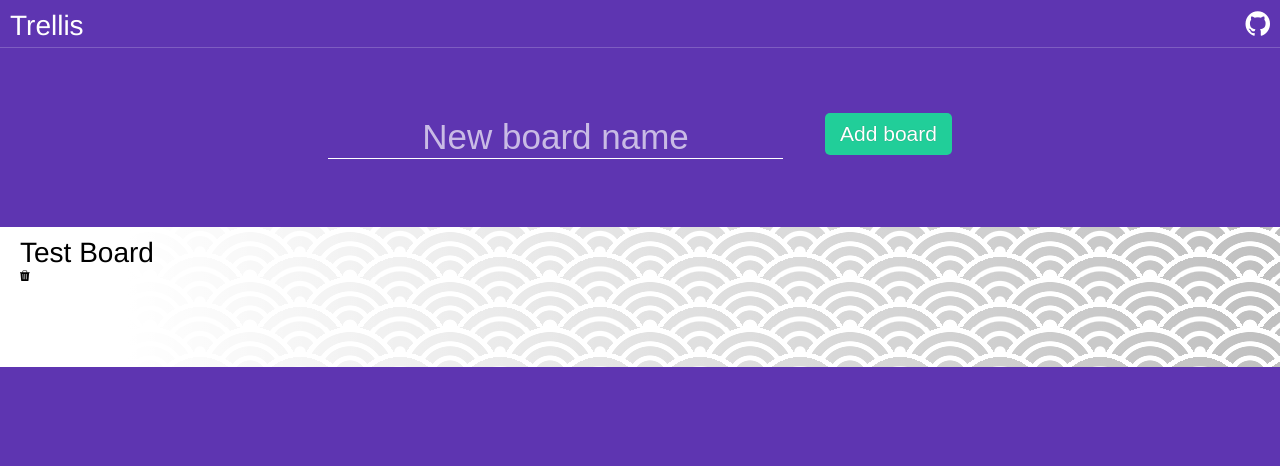
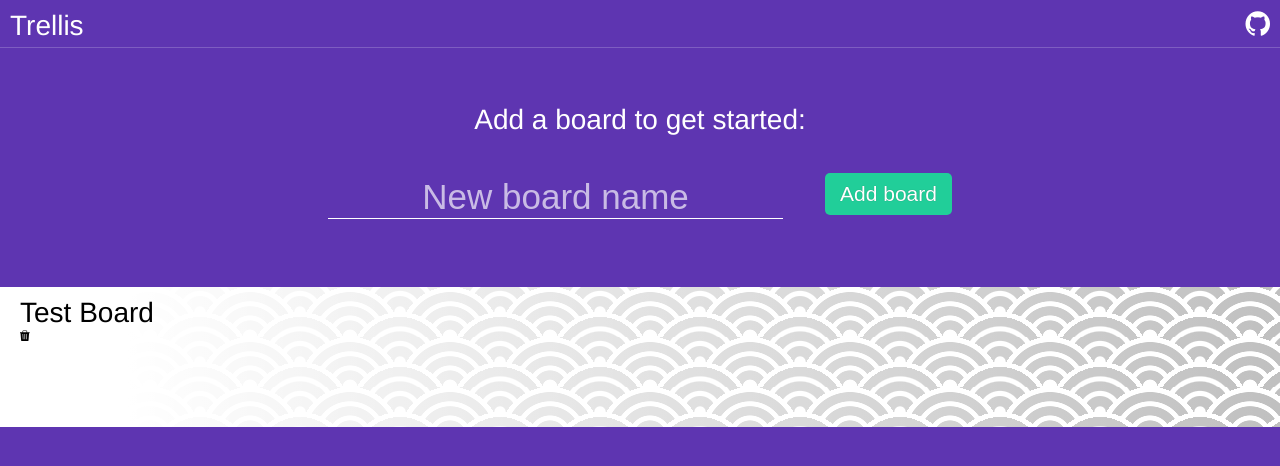
Before and after one commit to hooskers/trellis, a React app: page /#/ in a window 1280 px wide. Shown: the top 466 px of the page. Built offline with nearby package versions, Linux system fonts and the light colour scheme; what react-emotion would draw is missing.

Commit message:
Add message to boardlist and fix overflow issue

```diff
--- a/src/js/components/BoardList/BoardList.jsx
+++ b/src/js/components/BoardList/BoardList.jsx
@@ -25,6 +25,7 @@
           <a target="_blank" className="ion-social-github" href="https://www.github.com/hooskers/trellis" />
         </span>
       </div>
+      <span id="get-started-msg">Add a board to get started:</span>
       <form
         id="new-board-form"
         onSubmit={(e) => {
--- a/src/js/components/BoardList/styles/boardList.js
+++ b/src/js/components/BoardList/styles/boardList.js
@@ -4,10 +4,10 @@
   height: 100%;
   background-color: #5e35b1;
   color: white;
-
   display: flex;
   flex-direction: column;
   align-items: center;
+  overflow: auto;
 
   #header {
     width: 100%;
@@ -16,6 +16,7 @@
     font-size: 2em;
     border-bottom: 1px solid #ffffff33;
     color: white;
+    margin-bottom: 2em;
 
     a, a:visited {
       color: inherit;
@@ -31,8 +32,11 @@
     }
   }
 
+  #get-started-msg {
+    font-size: 2em;
+  }
+
   #new-board-form {
-    margin-top: 2em;
     margin-bottom: 2em;
 
     #new-board-input {
```
